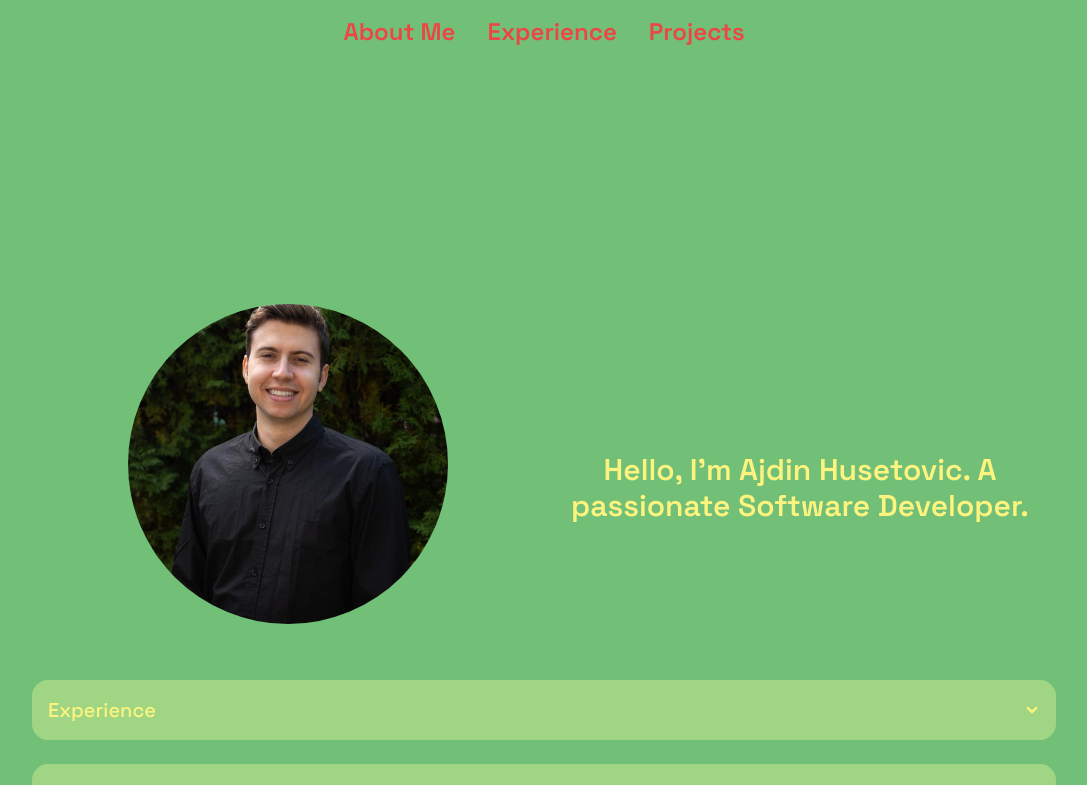
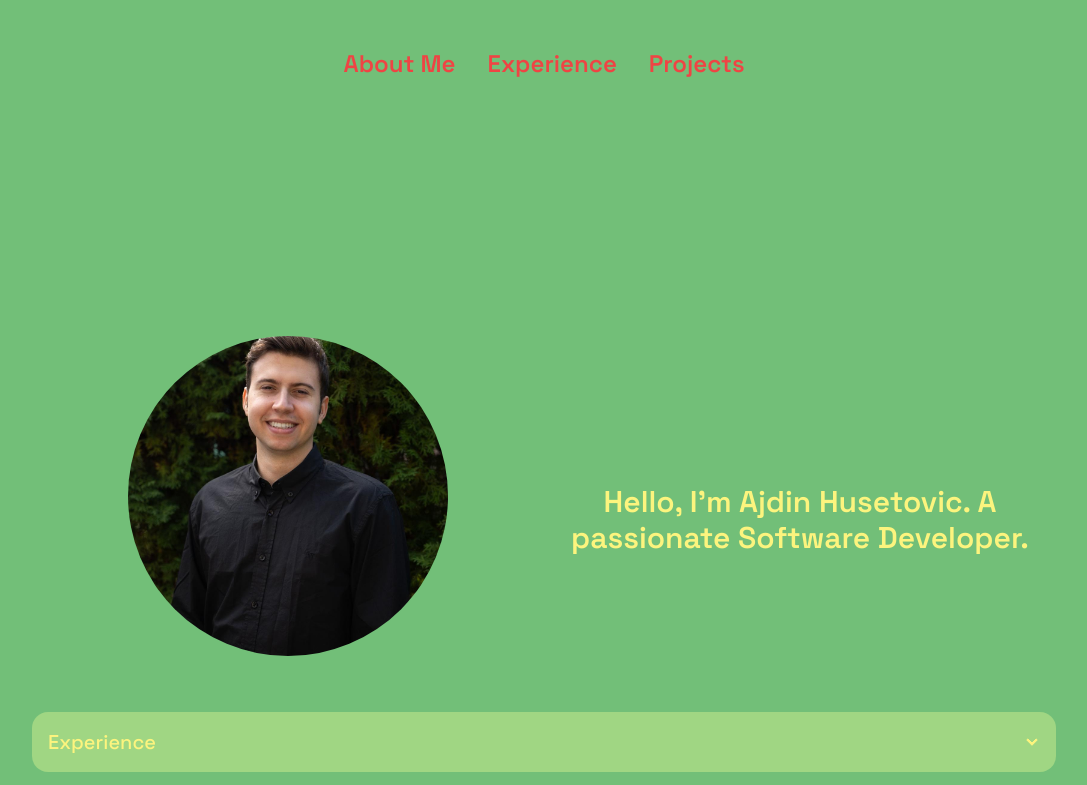
Before and after one commit to ajdinhusetovic/ajdinhusetovic.github.io, a React (Vite) app: page / in a window 1280 px wide. Shown: the top 785 px of the page, without its empty margins (96-1183 px from the left). Built offline with nearby package versions, Linux system fonts and the light colour scheme.

Commit message:
fix padding

```diff
--- a/src/App.tsx
+++ b/src/App.tsx
@@ -6,7 +6,7 @@ import Skills from "./components/Skills";
 
 function App() {
   return (
-    <div className="bg-green-bg min-h-screen font-spaceGrotesk pb-8">
+    <div className="bg-green-bg min-h-screen font-spaceGrotesk py-8">
       <div className="w-11/12 xl:w-[80%] m-auto">
         <div className="flex justify-center">
           <Navbar />
```
